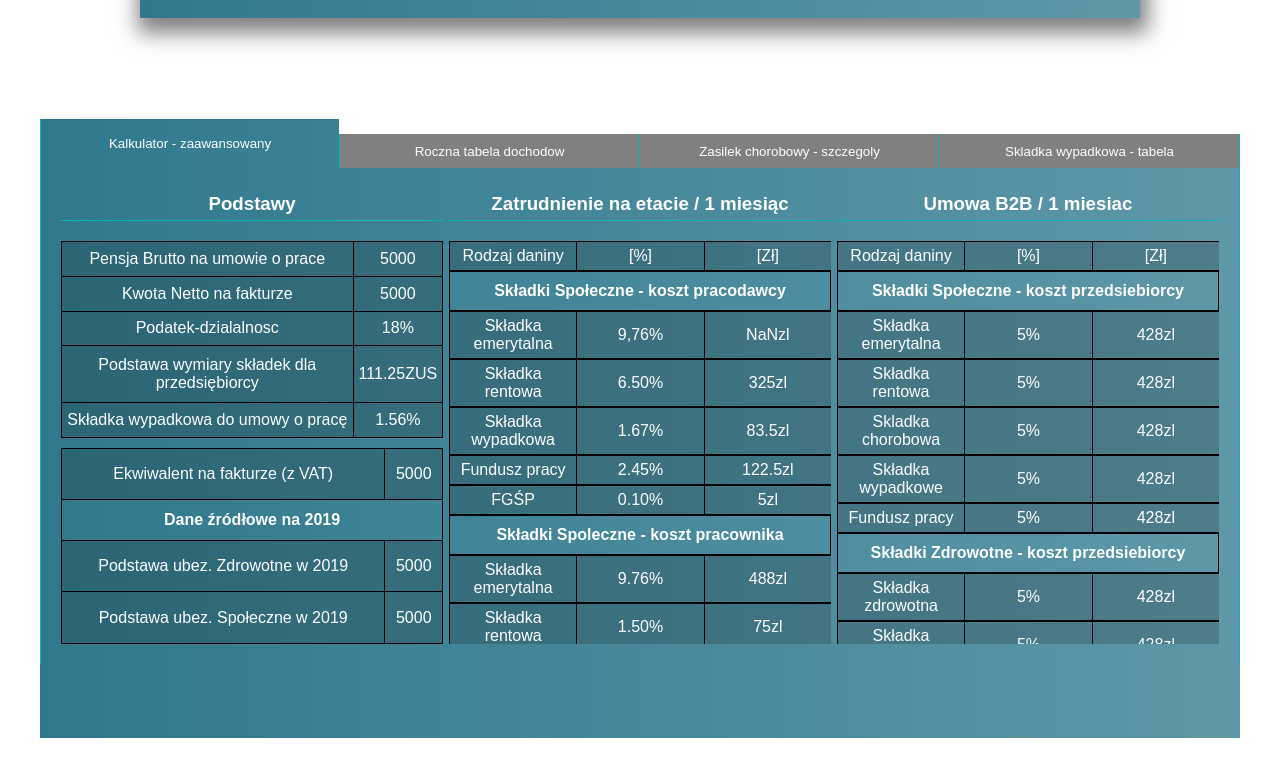
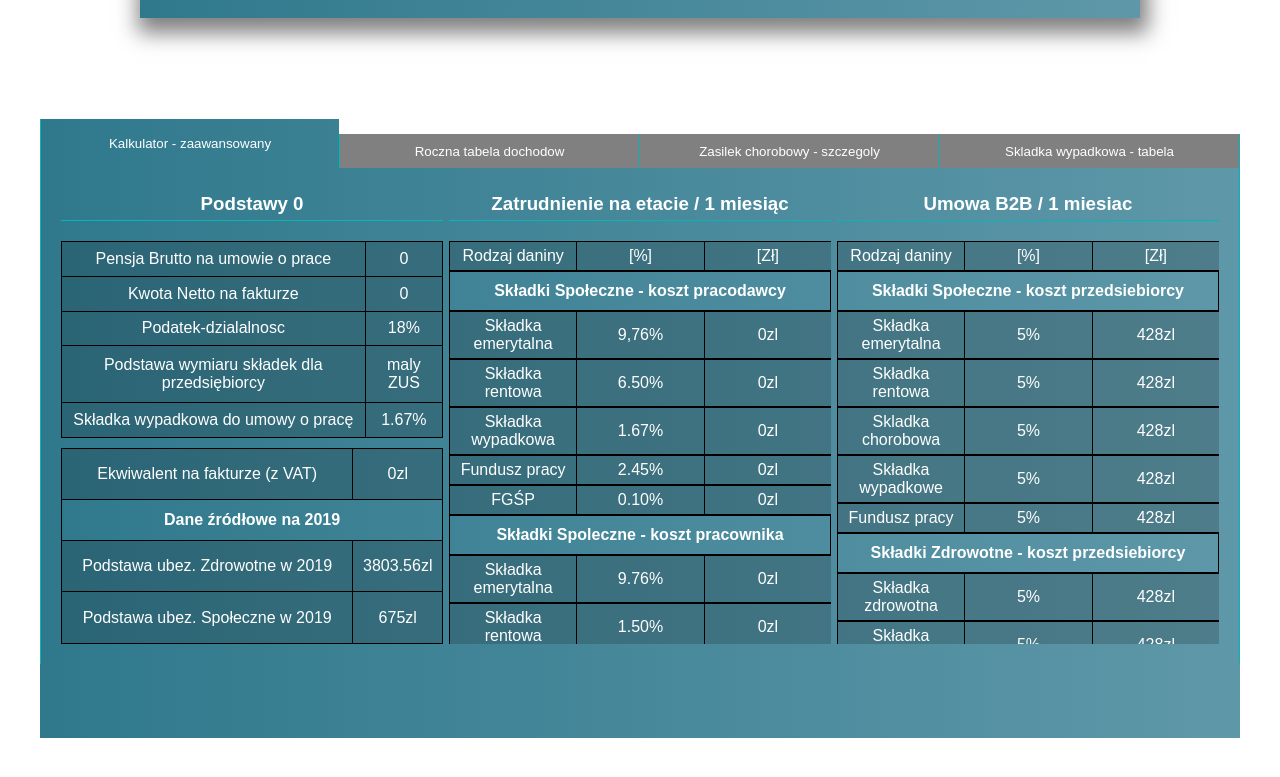
Before and after one commit to Placekkk/Kalkulator-B2B, a React (Create React App) app in the folder my-app/: page / in a window 1280 px wide. Shown: the part 749-1526 px from the top of the page. Built offline with nearby package versions, Linux system fonts and the light colour scheme.

Commit message:
added values

```diff
--- a/my-app/src/Components/AdvancedValuesHolder.jsx
+++ b/my-app/src/Components/AdvancedValuesHolder.jsx
@@ -3,6 +3,8 @@ import YearlyIncomeTable from "../Components/YearlyIncomeTable";
 import TableAdvanced from '../Components/TableAdvanced'
 import Gibs from '../Components/Gibs'
 import CalculatorAdvanced from '../Components/CalculatorAdvanced'
+import { Provider } from "react-redux";
+import store from "../store";
 
 
 class AdvancedValuesHolder extends React.Component {
@@ -86,13 +88,14 @@ class AdvancedValuesHolder extends React.Component {
 
                     </nav>
 
+                    <Provider store={store}>
                     <div className={'result-holder'}>
                         <CalculatorAdvanced/>
                         <YearlyIncomeTable/>
                         <Gibs/>
                         <TableAdvanced/>
                     </div>
-
+                    </Provider>
                 </div>
             </div>
         );
--- a/my-app/src/Components/CalculatorAdvanced.jsx
+++ b/my-app/src/Components/CalculatorAdvanced.jsx
@@ -1,21 +1,92 @@
 import React from 'react';
+import { connect } from 'react-redux';
+import { mapStateToProps } from "./MainCalc";
+
 
 class CalculatorAdvanced extends React.Component {
     constructor(props) {
         super(props);
         this.state = {
-            value: 5000,
-            taxPercentage: 18,
-            samePlace: 'tak',
-            zusType: 111.25,
-            collection: 1.56,
             brutSalary: 5000,
-            skladkaEmerytalna: Math.round((this.brutSalary * 0.0976 + 0.00001) * 100) / 100,
-
+            zusType: 'maly ZUS',
+            skladkaEmerytalnaPracodawcy: 0,
+            skladkaRentowaPracodawcy: 0,
+            skladkaWypadkowa: 0,
+            funduszPracy: 0,
+            fgsp: 0,
+            skladkaEmerytalnaPracownika: 0,
+            skladkaRentowaPracownika: 0,
+            skladkaChorobowa: 0,
+            podstawaSkladkiZdrowotnej: 0,
+            skladkaZdrowotna: 0,
+            skladkaZdrowotnaDoOdliczenia: 0,
+            kosztyUzyskaniaPrzychodu: 111.25,
+            podstawaDoOpodatkowania: 0,
+            procentPodatkuDochodowego: 0.18,
+            podatekDochodowy: 0,
+            zaliczkaNaPodatekDochodowy: 0,
+            zarobekLacznieNettoPracownika: 0,
+            lacznyKosztPracodawcy: 0,
+            podstawaChorobowego: 0,
+            podstawaChorobowego2: 0,
+            dzienNieobecnosciPracownik: 0,
+            ekwiwalentNaFakturze: 0,
         }
     }
 
 
+
+    componentDidMount() {
+
+        this.setState({
+            brutSalary: this.props.finalUopSalary
+        } , () => {
+            console.log('stage2');
+            this.setState({
+                skladkaEmerytalnaPracodawcy: Math.round((this.state.brutSalary * 0.0976 + 0.00001) * 100) / 100,
+                skladkaRentowaPracodawcy: Math.round((this.state.brutSalary * 0.0650 + 0.00001) * 100) / 100,
+                skladkaWypadkowa: Math.round((this.state.brutSalary * 0.0167 + 0.00001) * 100) / 100,
+                funduszPracy: Math.round((this.state.brutSalary * 0.0245 + 0.00001) * 100) / 100,
+                fgsp: Math.round((this.state.brutSalary * 0.0010 + 0.00001) * 100) / 100,
+                skladkaEmerytalnaPracownika: Math.round((this.state.brutSalary * 0.0976 + 0.00001) * 100) / 100,
+                skladkaRentowaPracownika: Math.round((this.state.brutSalary * 0.0150 + 0.00001) * 100) / 100,
+                skladkaChorobowa: Math.round((this.state.brutSalary * 0.0245 + 0.00001) * 100) / 100,
+                podstawaChorobowego: Math.round((this.state.brutSalary * 0.8629 + 0.00001) * 100) / 100
+            }, () => {
+                console.log('stage3');
+                this.setState({
+                    podstawaSkladkiZdrowotnej: this.state.brutSalary - this.state.skladkaEmerytalnaPracownika - this.state.skladkaRentowaPracownika - this.state.skladkaChorobowa,
+                    podstawaChorobowego2: Math.round((this.state.podstawaChorobowego * 0.8) * 100) /100
+                }, () => {
+                    this.setState({
+                        skladkaZdrowotna: Math.round((this.state.podstawaSkladkiZdrowotnej * 0.0900 + 0.00001) * 100) / 100,
+                        skladkaZdrowotnaDoOdliczenia: Math.round((this.state.podstawaSkladkiZdrowotnej * 0.0775 + 0.00001) * 100) / 100,
+                        podstawaDoOpodatkowania: this.state.podstawaSkladkiZdrowotnej - this.state.kosztyUzyskaniaPrzychodu,
+                        dzienNieobecnosciPracownik: Math.round((this.state.podstawaChorobowego2 / 30) * 100) / 100
+                    }, () => {
+                        this.setState({
+                            podatekDochodowy: Math.round((this.state.podstawaDoOpodatkowania * this.state.procentPodatkuDochodowego) * 100) / 100 - 46.33
+                        }, () => {
+                            this.setState({
+                                zaliczkaNaPodatekDochodowy: this.state.podatekDochodowy - this.state.skladkaZdrowotnaDoOdliczenia
+                            }, () => {
+                                this.setState({
+                                    zarobekLacznieNettoPracownika: this.state.brutSalary - this.state.skladkaEmerytalnaPracownika - this.state.skladkaRentowaPracownika - this.state.skladkaChorobowa -
+                                        this.state.skladkaZdrowotna - this.state.zaliczkaNaPodatekDochodowy,
+                                    lacznyKosztPracodawcy: this.state.brutSalary + this.state.skladkaRentowaPracodawcy + this.state.skladkaEmerytalnaPracodawcy + this.state.skladkaWypadkowa +
+                                        this.state.funduszPracy + this.state.fgsp,
+                                }, () => {
+                                    this.setState({
+                                        ekwiwalentNaFakturze: Math.round((this.state.lacznyKosztPracodawcy * 1.23) * 100) / 100
+                                    })
+                                })
+                            })
+                        })
+                    })
+                })
+            })
+        });
+    }
 
 
     render() {
@@ -25,7 +96,7 @@ class CalculatorAdvanced extends React.Component {
 
                     <div className={'advanced-left-column'}>
 
-                        <h3>Podstawy</h3>
+                        <h3>Podstawy {this.props.finalUopSalary}</h3>
 
                         <div className={'advanced-upper-holder'}>
                             <table>
@@ -33,27 +104,27 @@ class CalculatorAdvanced extends React.Component {
 
                                 <tr>
                                     <td>Pensja Brutto na umowie o prace</td>
-                                    <td>{this.state.value}</td>
+                                    <td>{this.state.brutSalary}</td>
                                 </tr>
 
                                 <tr>
                                     <td>Kwota Netto na fakturze</td>
-                                    <td>{this.state.value}</td>
+                                    <td>{this.state.lacznyKosztPracodawcy}</td>
                                 </tr>
 
                                 <tr>
                                     <td>Podatek-dzialalnosc</td>
-                                    <td>{this.state.taxPercentage}%</td>
+                                    <td>{this.state.procentPodatkuDochodowego * 100}%</td>
                                 </tr>
 
                                 <tr>
-                                    <td>Podstawa wymiary składek dla przedsiębiorcy</td>
-                                    <td>{this.state.zusType}ZUS</td>
+                                    <td>Podstawa wymiaru składek dla przedsiębiorcy</td>
+                                    <td>{this.state.zusType}</td>
                                 </tr>
 
                                 <tr>
                                     <td>Składka wypadkowa do umowy o pracę</td>
-                                    <td>{this.state.collection}%</td>
+                                    <td>1.67%</td>
                                 </tr>
 
                                 </tbody>
@@ -67,18 +138,18 @@ class CalculatorAdvanced extends React.Component {
 
                                 <tr>
                                     <td>Ekwiwalent na fakturze (z VAT)</td>
-                                    <td>{this.state.value}</td>
+                                    <td>{this.state.ekwiwalentNaFakturze}zl</td>
                                 </tr>
                                 <tr>
                                     <th colSpan={2}>Dane źródłowe na 2019</th>
                                 </tr>
                                 <tr>
                                     <td>Podstawa ubez. Zdrowotne w 2019</td>
-                                    <td>{this.state.value}</td>
+                                    <td>{3803.56}zl</td>
                                 </tr>
                                 <tr>
                                     <td>Podstawa ubez. Społeczne w 2019</td>
-                                    <td>{this.state.value}</td>
+                                    <td>{this.state.zusType === "maly ZUS" ? 675.00 : 2859.00}zl</td>
                                 </tr>
 
                                 </tbody>
@@ -104,27 +175,27 @@ class CalculatorAdvanced extends React.Component {
                             <tr>
                                 <td>Składka emerytalna</td>
                                 <td>9,76%</td>
-                                <td>{this.state.skladkaEmerytalna}zl</td>
+                                <td>{this.state.skladkaEmerytalnaPracodawcy}zl</td>
                             </tr>
                             <tr>
                                 <td>Składka rentowa</td>
                                 <td>6.50%</td>
-                                <td>{Math.round((this.state.brutSalary * 0.0650 + 0.00001) * 100) / 100}zl</td>
+                                <td>{this.state.skladkaRentowaPracodawcy}zl</td>
                             </tr>
                             <tr>
                                 <td>Składka wypadkowa</td>
                                 <td>1.67%</td>
-                                <td>{Math.round((this.state.brutSalary * 0.0167 + 0.00001) * 100) / 100}zl</td>
+                                <td>{this.state.skladkaWypadkowa}zl</td>
                             </tr>
                             <tr>
                                 <td>Fundusz pracy</td>
                                 <td>2.45%</td>
-                                <td>{Math.round((this.state.brutSalary * 0.0245 + 0.00001) * 100) / 100}zl</td>
+                                <td>{this.state.funduszPracy}zl</td>
                             </tr>
                             <tr>
                                 <td>FGŚP</td>
                                 <td>0.10%</td>
-                                <td>{Math.round((this.state.brutSalary * 0.0010 + 0.00001) * 100) / 100}zl</td>
+                                <td>{this.state.fgsp}zl</td>
                             </tr>
 
                             <tr>
@@ -133,17 +204,17 @@ class CalculatorAdvanced extends React.Component {
                             <tr>
                                 <td>Składka emerytalna</td>
                                 <td>9.76%</td>
-                                <td>{Math.round((this.state.brutSalary * 0.0976 + 0.00001) * 100) / 100}zl</td>
+                                <td>{this.state.skladkaEmerytalnaPracownika}zl</td>
                             </tr>
                             <tr>
                                 <td>Składka rentowa</td>
                                 <td>1.50%</td>
-                                <td>{Math.round((this.state.brutSalary * 0.0150 + 0.00001) * 100) / 100}zl</td>
+                                <td>{this.state.skladkaRentowaPracownika}zl</td>
                             </tr>
                             <tr>
                                 <td>Składka chorobowa</td>
                                 <td>2.45%</td>
-                                <td>{Math.round((this.state.brutSalary * 0.0245 + 0.00001) * 100) / 100}zl</td>
+                                <td>{this.state.skladkaChorobowa}zl</td>
                             </tr>
 
 
@@ -152,17 +223,17 @@ class CalculatorAdvanced extends React.Component {
                             </tr>
                             <tr>
                                 <td>Podstawa do skladki zdrowotnej</td>
-                                <td colSpan={2}>{Math.round((this.state.brutSalary * 0.8629 + 0.00001) * 100) / 100}zl</td>
+                                <td colSpan={2}>{this.state.podstawaSkladkiZdrowotnej}zl</td>
                             </tr>
                             <tr>
                                 <td>Składka zdrowotna</td>
                                 <td>9%</td>
-                                <td>{Math.round(((this.state.brutSalary * 0.8629 + 0.00001) * 0.09) * 100) / 100}zl</td>
+                                <td>{this.state.skladkaZdrowotna}zl</td>
                             </tr>
                             <tr>
                                 <td>Składka zdrowotna do odliczenia</td>
                                 <td>7.75%</td>
-                                <td>{Math.round(((this.state.brutSalary * 0.8629 + 0.00001) * 0.0775) * 100) / 100}zl</td>
+                                <td>{this.state.skladkaZdrowotnaDoOdliczenia}zl</td>
                             </tr>
 
                             <tr>
@@ -170,33 +241,33 @@ class CalculatorAdvanced extends React.Component {
                             </tr>
                             <tr>
                                 <td>Koszty uzyskania przychodu</td>
-                                <td colSpan={2}>{this.state.zusType}zl</td>
+                                <td colSpan={2}>{this.state.kosztyUzyskaniaPrzychodu}zl</td>
                             </tr>
                             <tr>
                                 <td>Podstawa do opodatkowania</td>
-                                <td colSpan={2}>{Math.round((this.state.brutSalary * 0.8629 + 0.00001) * 100) / 100 - this.state.zusType}zl</td>
+                                <td colSpan={2}>{this.state.podstawaDoOpodatkowania}zl</td>
                             </tr>
                             <tr>
                                 <td>Podatek dochodowy</td>
-                                <td colSpan={2}>{Math.round(((Math.round((this.state.brutSalary * 0.8629 + 0.00001) * 100) / 100 - this.state.zusType) * 0.18 - 46.33) *100) / 100}zl</td>
+                                <td colSpan={2}>{this.state.podatekDochodowy}zl</td>
                             </tr>
                             <tr>
                                 <td>Zaliczka na podatek dochodowy</td>
-                                <td colSpan={2}>428zl</td>
+                                <td colSpan={2}>{this.state.zaliczkaNaPodatekDochodowy}zl</td>
                             </tr>
 
                             <tr>
                                 <td>Zarobek lacznie netto pracownika</td>
-                                <td colSpan={2}>428zl</td>
+                                <td colSpan={2}>{this.state.zarobekLacznieNettoPracownika}zl</td>
                             </tr>
                             <tr>
                                 <td>Laczny koszt pracodawcy</td>
-                                <td colSpan={2}>428zl</td>
+                                <td colSpan={2}>{this.state.lacznyKosztPracodawcy}zl</td>
                             </tr>
 
                             <tr>
                                 <td>W przypadku choroby za każdy dzień nieobecności dostaniesz</td>
-                                <td colSpan={2}>428zl</td>
+                                <td colSpan={2}>{this.state.dzienNieobecnosciPracownik}zl</td>
                             </tr>
 
                             </tbody>
@@ -315,4 +386,4 @@ class CalculatorAdvanced extends React.Component {
     }
 }
 
-export default CalculatorAdvanced;
+export default connect(mapStateToProps)(CalculatorAdvanced);
--- a/my-app/src/PartialCss/MainCalc.css
+++ b/my-app/src/PartialCss/MainCalc.css
@@ -182,3 +182,7 @@ default fancy text background: rgba(20, 20, 20, .2)
 .extra-style {
     border: 2px solid red;
 }
+
+.info-pop {
+    display: none;
+}
```
Also changed, not shown: my-app/src/Components/MainCalc.jsx (+13 -2 lines).
